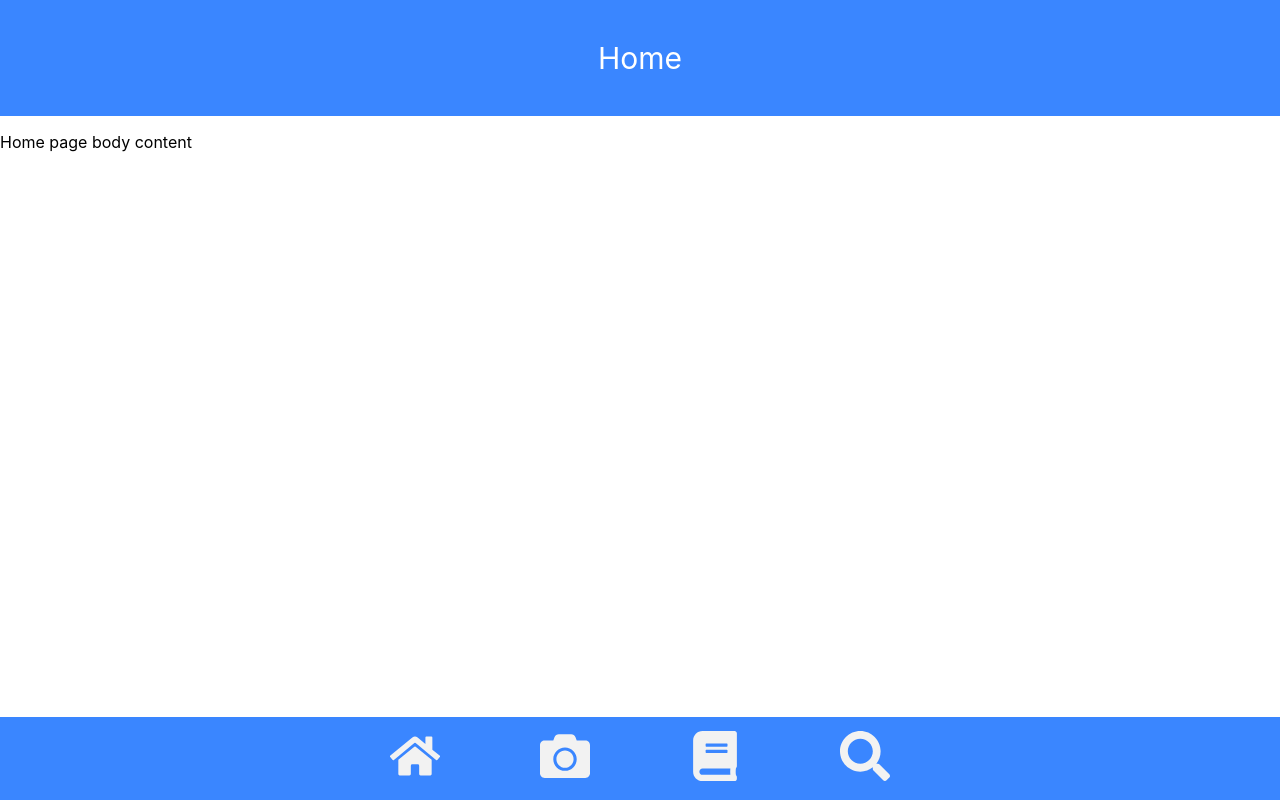
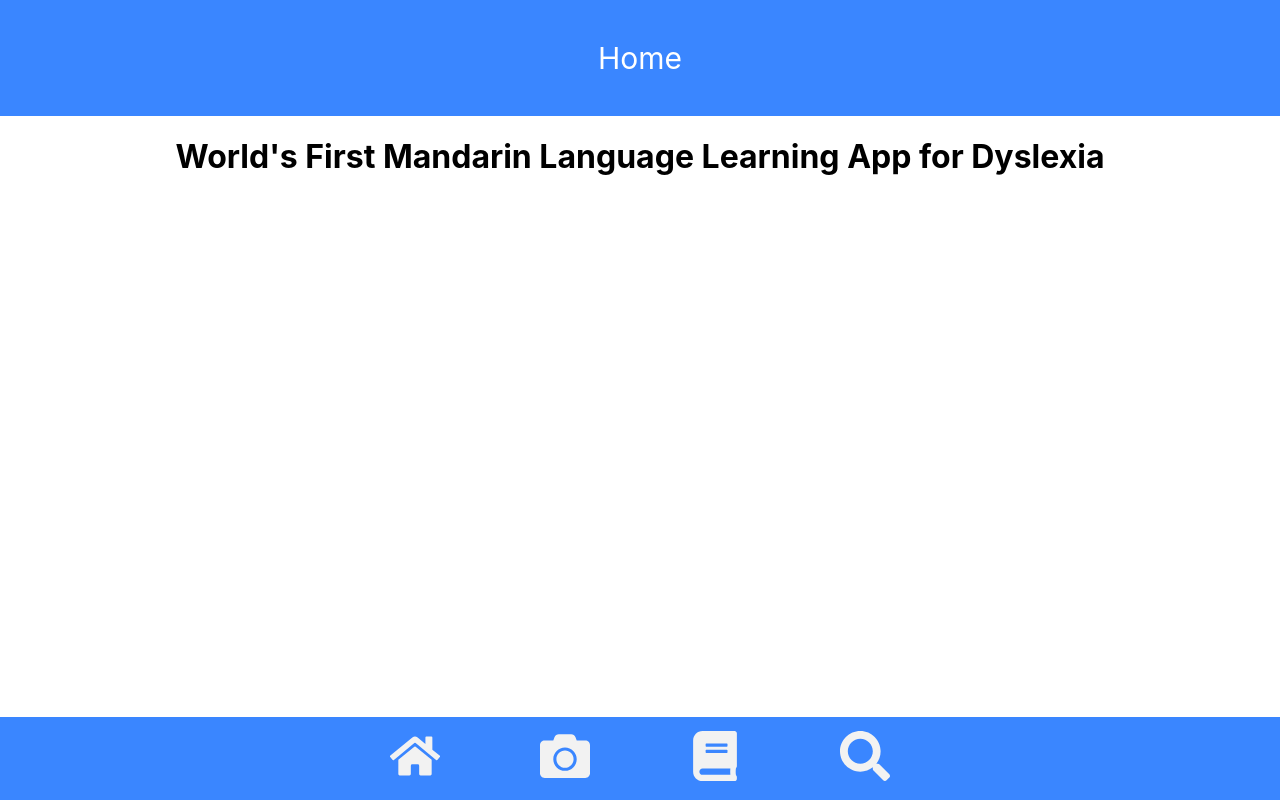
Before and after one commit to jono881/2021-Hackathon, a React (Create React App) app: page /home in a window 1280 px wide. Built offline with nearby package versions, Linux system fonts and the light colour scheme.

Commit message:
centre aligned titles

```diff
--- a/src/components/ObjectDetector/objectDetector.css
+++ b/src/components/ObjectDetector/objectDetector.css
@@ -8,7 +8,7 @@
 
 .detector-container {
     min-width: 500px;
-    max-height: 200px;
+    max-height: 500px;
     border: 2px solid #000;
     border-radius: 2px;
     display: flex;
--- /dev/null
+++ b/src/pages/Detect/Detect.css
@@ -0,0 +1,3 @@
+.title-centre-align{
+    text-align: center;
+}
--- a/src/pages/Detect/Detect.jsx
+++ b/src/pages/Detect/Detect.jsx
@@ -1,12 +1,13 @@
 import React from 'react';
 import { ObjectDetector } from '../../components/ObjectDetector/ObjectDetector';
 import Header from '../../components/Header/Header';
+import './Detect.css';
 
 export default function Detect() {
   return (
     <div>
       <Header header="Detect Image"/>
-      <h1>Start learning by detecting an object!!!!!</h1>
+      <h1 className="title-centre-align">Start learning by detecting an object!</h1>
       <ObjectDetector/>
     </div>
   );
--- /dev/null
+++ b/src/pages/Home/Home.css
@@ -0,0 +1,3 @@
+.title-centre-align{
+    text-align: center;
+}
--- a/src/pages/Home/Home.jsx
+++ b/src/pages/Home/Home.jsx
@@ -1,11 +1,12 @@
 import React from 'react'
 import Header from '../../components/Header/Header';
+import './Home.css';
 
 export default function Home() {
     return (
         <div>
             <Header header="Home"/>
-            <p>Home page body content</p>
+            <h1 className="title-centre-align">World's First Mandarin Language Learning App for Dyslexia</h1>
         </div>
     )
 }
```
Also changed, not shown: 1 other file (tests, documents, lock files or other folders).
